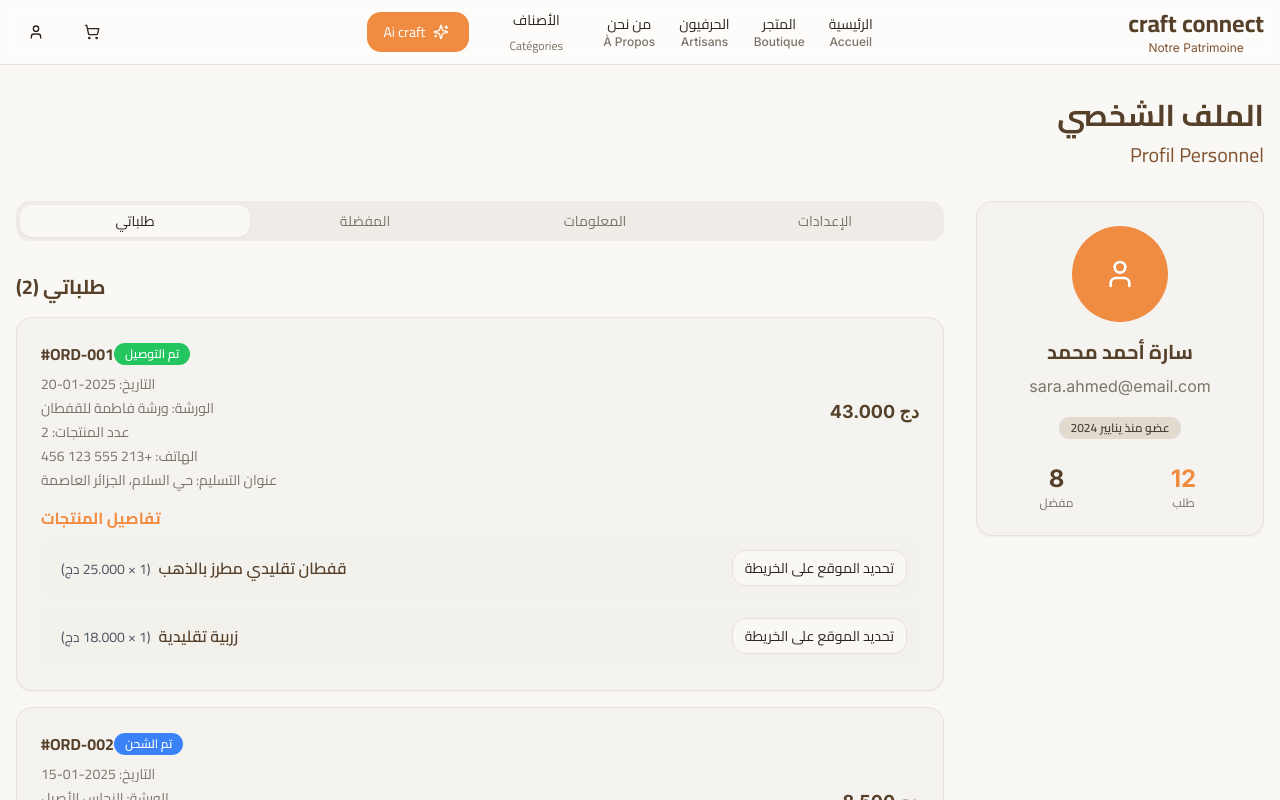
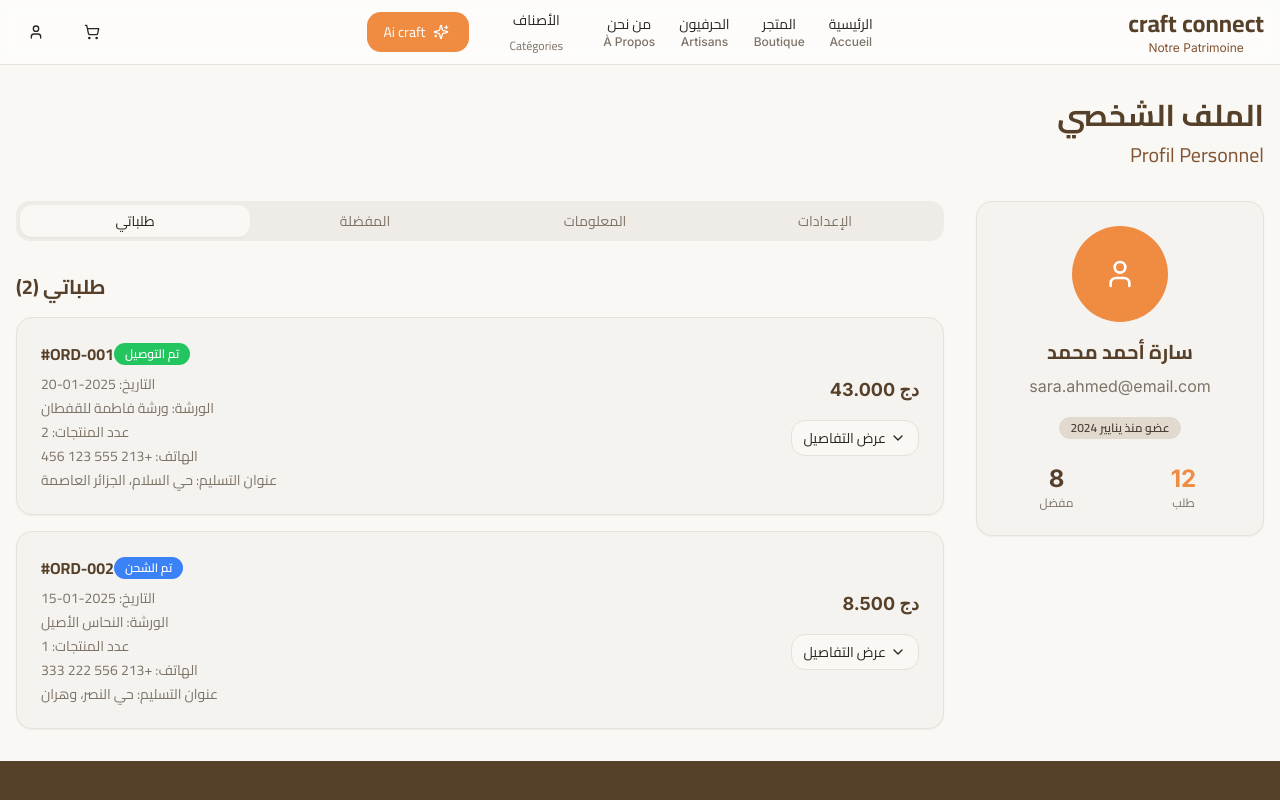
Before and after one commit to MahdiRdf90/artisanal-souk-online, a React (Vite) app: page /profile in a window 1280 px wide. Shown: the top 800 px of the page. Built offline with nearby package versions, Linux system fonts and the light colour scheme.

Commit message:
Refactor: Revert changes to order details display

```diff
--- a/src/pages/Profile.tsx
+++ b/src/pages/Profile.tsx
@@ -4,7 +4,8 @@ import { Card, CardContent } from '@/components/ui/card';
 import { Button } from '@/components/ui/button';
 import { Badge } from '@/components/ui/badge';
 import { Tabs, TabsContent, TabsList, TabsTrigger } from '@/components/ui/tabs';
-import { User, Package, Heart, Settings, MapPin, Phone, Mail } from 'lucide-react';
+import { User, Package, Heart, Settings, MapPin, Phone, Mail, ChevronDown, ChevronUp } from 'lucide-react';
+import React, { useState } from 'react';
 
 const Profile = () => {
   const user = {
@@ -100,6 +101,16 @@ const Profile = () => {
     }
   };
 
+  // لإدارة انفتاح التفاصيل لكل طلب منفصل
+  const [expandedOrders, setExpandedOrders] = useState<Record<string, boolean>>({});
+
+  const toggleOrderDetails = (orderId: string) => {
+    setExpandedOrders((prev) => ({
+      ...prev,
+      [orderId]: !prev[orderId],
+    }));
+  };
+
   return (
     <div className="min-h-screen bg-background">
       <Header />
@@ -161,7 +172,7 @@ const Profile = () => {
                   </h3>
                   {orders.map((order) => (
                     <Card key={order.id}>
-                      <CardContent className="p-6 space-y-4">
+                      <CardContent className="p-6">
                         <div className="flex flex-col md:flex-row md:items-center md:justify-between space-y-2 md:space-y-0">
                           <div>
                             <div className="flex items-center space-x-4 rtl:space-x-reverse mb-2">
@@ -178,13 +189,31 @@ const Profile = () => {
                               <p className="font-arabic">عنوان التسليم: {order.address}</p>
                             </div>
                           </div>
-                          <div className="text-right">
+                          <div className="text-right flex flex-col items-end gap-2">
                             <div className="text-lg font-bold text-heritage-brown mb-2">
                               {formatPrice(order.total)} دج
                             </div>
+                            <Button
+                              variant="outline"
+                              size="sm"
+                              className="font-arabic flex items-center gap-1"
+                              onClick={() => toggleOrderDetails(order.id)}
+                            >
+                              {expandedOrders[order.id] ? (
+                                <>
+                                  اخفاء التفاصيل <ChevronUp size={18} />
+                                </>
+                              ) : (
+                                <>
+                                  عرض التفاصيل <ChevronDown size={18} />
+                                </>
+                              )}
+                            </Button>
                           </div>
                         </div>
-                        <div>
+                        {/* تفاصيل الطلب فقط إذا تم توسيع الطلب */}
+                        {expandedOrders[order.id] && (
+                          <div className="mt-6">
                             <h5 className="font-bold font-arabic text-craft-orange mb-2">تفاصيل المنتجات</h5>
                             <div className="space-y-2">
                               {order.products.map((prod, idx) => (
@@ -208,6 +237,7 @@ const Profile = () => {
                               ))}
                             </div>
                           </div>
+                        )}
                       </CardContent>
                     </Card>
                   ))}
```
Lines whose indentation alone changed are shown as unchanged.
